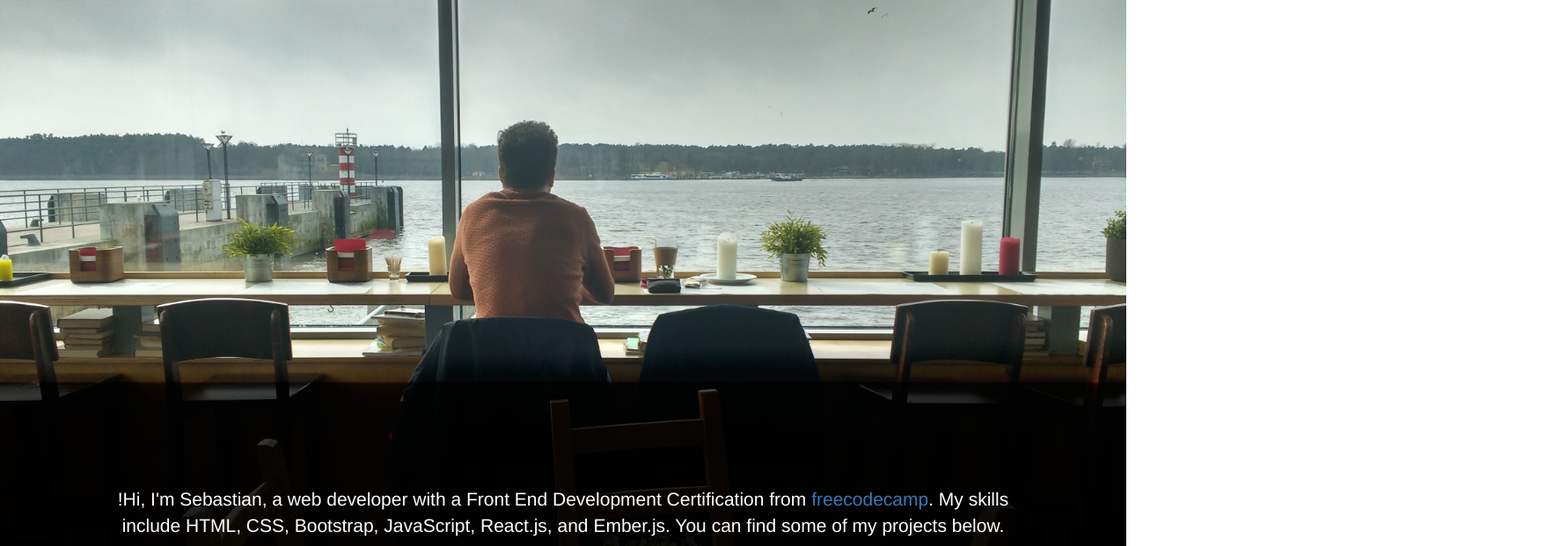
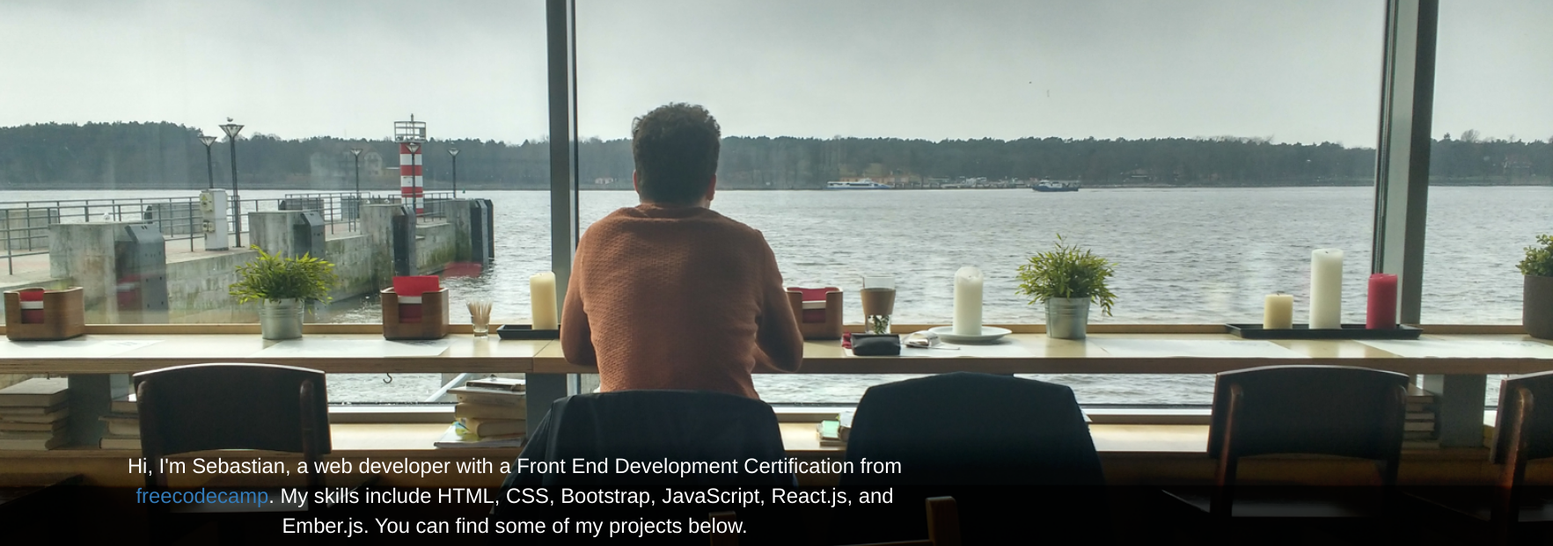
Before and after one commit to sebgrebe/sebgrebe.github.io, a plain HTML site: page index.html in a window 1280 px wide. Shown: the part 57-678 px from the top of the page at 88% size, 1765 px wide, since content can reach past the window. Drawn offline with nearby package versions, Linux system fonts and the light colour scheme; a script that the page names is missing.

Commit message:
finally?

```diff
--- a/css/portfolio.css
+++ b/css/portfolio.css
@@ -1,10 +1,11 @@
+
 html, body {
   margin: 0px;
   padding: 0px;
 
 }
 
-.container-fluid {
+.container {
   margin: 0;
   padding: 0;
 }
@@ -14,43 +15,33 @@ html, body {
   position: relative;
 }
 
-@media screen and (min-width: 800px) {
-  .about img {
-    display: block;
-    position: absolute;
-    top: 0;
-    height: auto;
-    width: 100%;
-  }
-}
 
-@media screen and (max-width: 799px) {
 .about img {
-    position: absolute;
-    height: 100%;
-    width: auto;
-    left: calc((1099px - 100%)/-2);
-  }
+      position: absolute;
+      height: 100vh;
+      width: auto;
+      left: calc((1500px - 100vw)/-2);
+      right: calc((1500px - 100vw)/-2);;
 }
 
 
-@media (min-width: 720px) {
+@media (min-width: 840px) {
   .about_text {
     display: inline-block;
     position: relative;
-    font-size: 150%;
-    margin-top: 75vh;
+    font-size: 170%;
+    margin-top: 70vh;
     text-align: center;
     color: white;
   }
 }
 
-@media (min-width: 0px) and (max-width: 719px) {
+@media (max-width: 839px) {
   .about_text {
+    display: inline-block;
     position: relative;
-    display: inline-block;
-    font-size: 120%;
-    margin-top: 65vh;
+    font-size: 140%;
+    margin-top: 70vh;
     text-align: center;
     color: white;
   }
--- a/index.html
+++ b/index.html
@@ -27,7 +27,7 @@
 </head>
 
 <body>
-  <div class="container-fluid">
+  <div class="container">
     <nav class="navbar navbar-default navbar-fixed-top">
       <div class="navbar-header">
         <button type="button" class="navbar-toggle collapsed" data-toggle="collapse" data-target=".navbar-collapse">
@@ -47,9 +47,9 @@
     </nav> <!-- navbar -->
 
     <div id="about" class="about">
-        <img src="images/meat lovers_width1664.png" />
+        <img src="images/meat lovers_slim.png" />
         <div class="col-md-10 col-md-offset-1 about_text">
-          <p style="padding-top: 10px">!Hi, I'm Sebastian, a web developer with a Front End Development Certification from <a href="https://www.freecodecamp.com/sebgrebe" target="_blank">freecodecamp</a>. My skills include HTML, CSS, Bootstrap, JavaScript, React.js, and Ember.js. You can find some of my projects below.</p>
+          <p style="padding-top: 10px">Hi, I'm Sebastian, a web developer with a Front End Development Certification from <a href="https://www.freecodecamp.com/sebgrebe" target="_blank">freecodecamp</a>. My skills include HTML, CSS, Bootstrap, JavaScript, React.js, and Ember.js. You can find some of my projects below.</p>
         </div> <!--about text-->
 
     </div> <!--about-->
```
Also changed, not shown: images/meat lovers_more bottom.png (added), images/meat lovers_slim.png (added).
